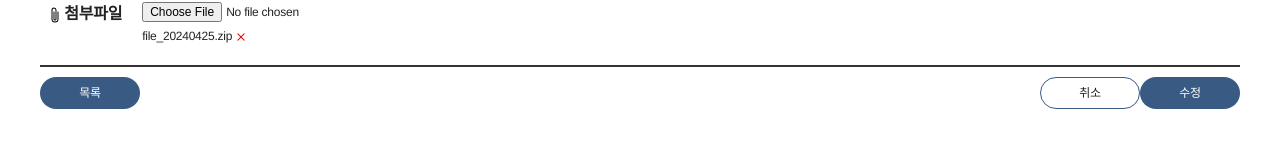
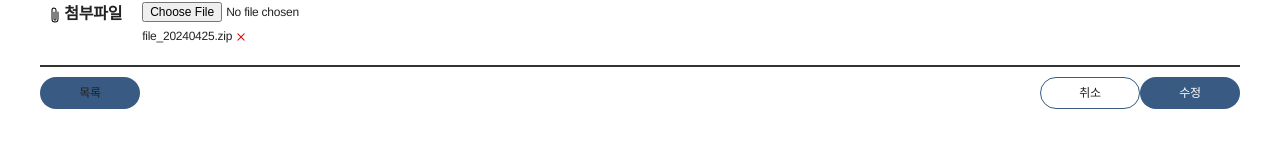
Before and after one commit to JJUN1204/stn_board_front, a React (Create React App) app: page /boardview/1/boardEdit in a window 1280 px wide. Shown: the part 648-796 px from the top of the page. Built offline with nearby package versions, Linux system fonts and the light colour scheme; no server answers.

Commit message:
Add files via upload

```diff
--- a/src/view/boardEdit.js
+++ b/src/view/boardEdit.js
@@ -46,6 +46,7 @@ function BoardEdit() {
 
     useEffect(() => {
        getBoardIdx();
+       console.log()
     }, []);
 
     const [input, setInput] = useState({
@@ -76,7 +77,7 @@ function BoardEdit() {
                 content: response.data.content,
                 createAt: response.data.createAt
               });
-
+              console.log(response.data);
         } catch (e) {
             console.log(e);
         }
@@ -171,10 +172,10 @@ function BoardEdit() {
 
                   <div className="comm_paging_btn">
                       <div className="flo_side left">
-                          <button className="comm_btn_round fill">목록</button>
+                          <button className="comm_btn_round fill"><Link to='/'>목록</Link></button>
                       </div>
                       <div className="flo_side right">
-                          <button className="comm_btn_round">취소</button>
+                          <button className="comm_btn_round"><Link to='/'>취소</Link></button>
                           <button className="comm_btn_round fill">수정</button>
                       </div>
                   </div>
--- a/src/view/boardWrite.js
+++ b/src/view/boardWrite.js
@@ -175,7 +175,6 @@ function BoardWrite() {
                                 value={content || ""}
                                 sanitize={false}
                                 onChange={(content, delta, source, editor) => setContent(editor.getHTML())}
-
                             />
                         </div>
                         <div className="write_file">
```
